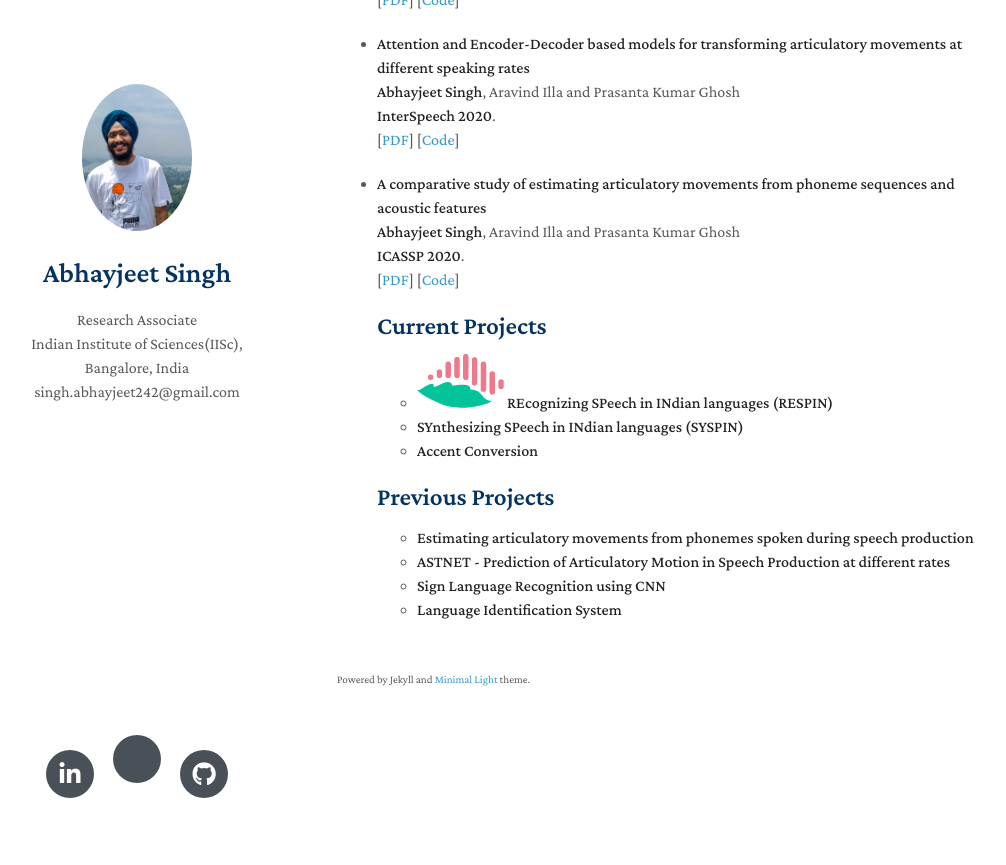
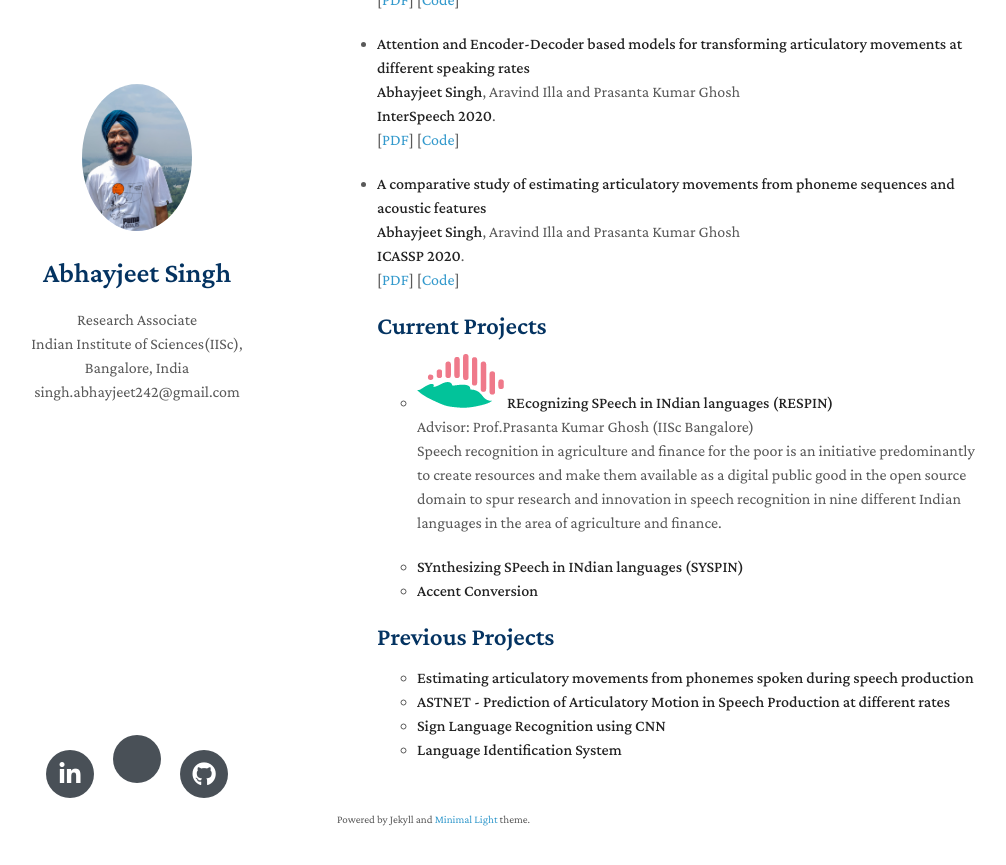
Before and after one commit to Abhay242/Abhay242.github.io, a Jekyll site: the page built from index.md, in a window 1280 px wide and 900 px high, scrolled down 877 px. Shown: the top 865 px of the window, without its empty margins (133-1139 px from the left). Built offline with Jekyll 4.4.1, drawn with Linux system fonts in a browser that asks for light colours; nearby versions of some CDN libraries; a style sheet for code colours, icons or effects is not loaded; our own code applies the rules of GitHub Pages for plain Markdown files.

Commit message:
Update index.md

```diff
--- a/index.md
+++ b/index.md
@@ -60,6 +60,11 @@ Inquistive towards the field of Machine Learning and its unnumerable real-world
   ## Current Projects
 
   - ![RESPIN ICON](assets/img/respin.png) **REcognizing SPeech in INdian languages (RESPIN)**
+    <br>
+    Advisor: Prof.Prasanta Kumar Ghosh (IISc Bangalore)
+    <br>
+    Speech recognition in agriculture and finance for the poor is an initiative predominantly to create resources and make them available as a digital public good in the open source domain to spur research and innovation in speech recognition in nine different Indian languages in the area of agriculture and finance.
+
   - **SYnthesizing SPeech in INdian languages (SYSPIN)**
   - **Accent Conversion**
 
```
